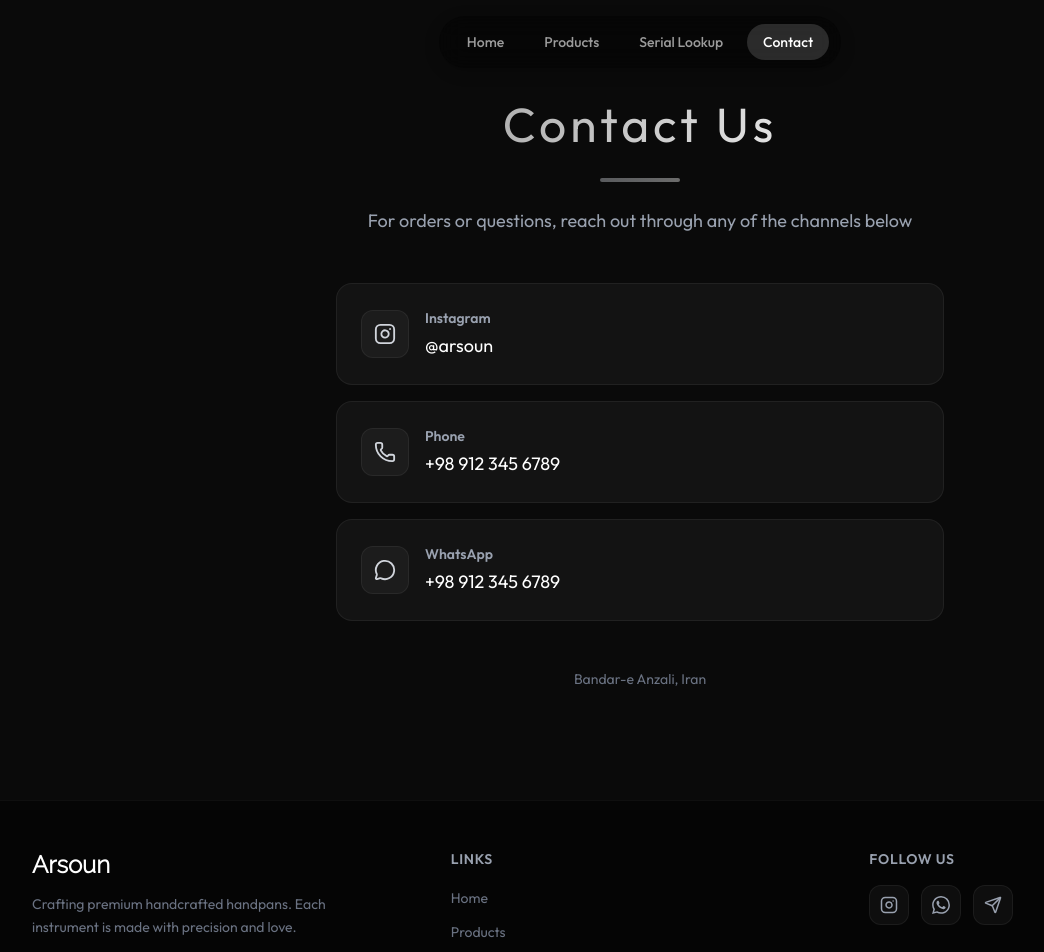
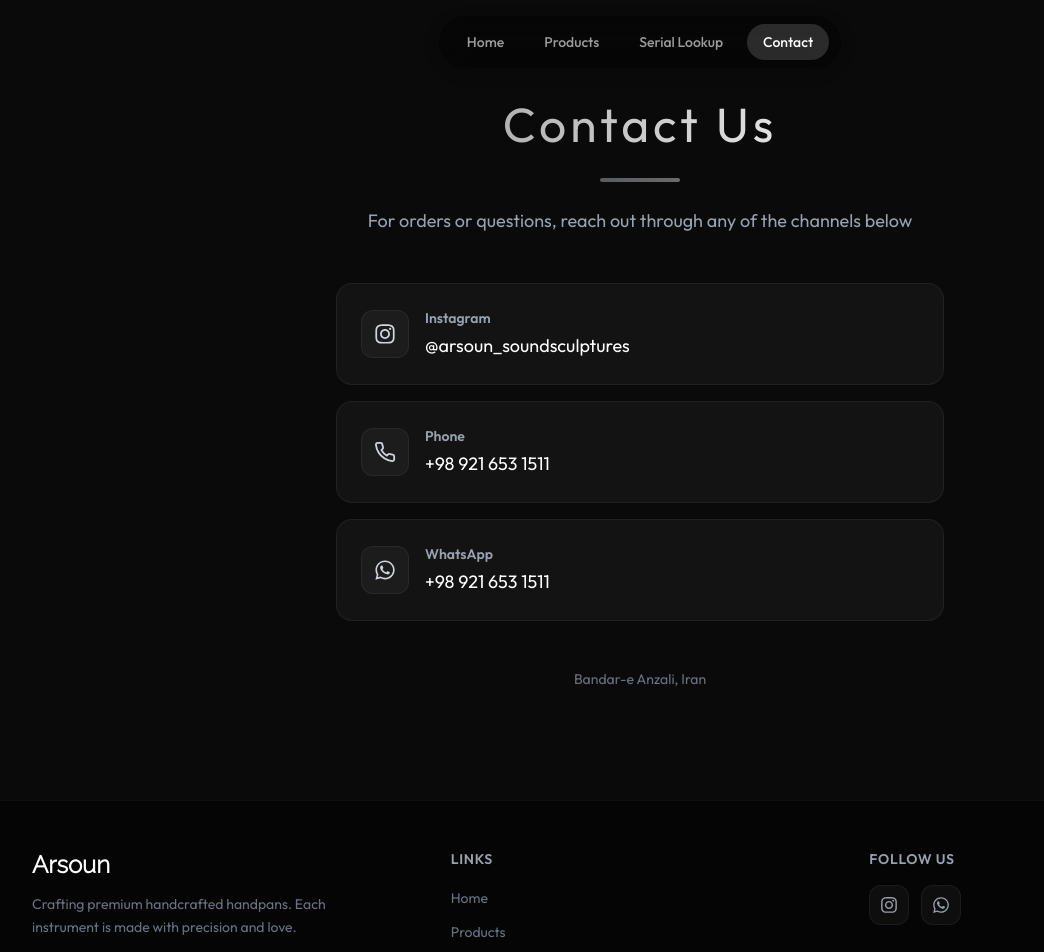
Before and after one commit to KiyarashFarahani/Arsoun, a Next.js app: page /contact in a window 1280 px wide. Shown: the top 952 px of the page, without its empty margins (0-1044 px from the left). Built offline with nearby package versions, Linux system fonts and the light colour scheme.

Commit message:
feat: update contact info and icons

```diff
--- a/src/app/(frontend)/contact/page.tsx
+++ b/src/app/(frontend)/contact/page.tsx
@@ -1,26 +1,27 @@
-'use client';
+"use client";
 
-import { motion } from 'framer-motion';
-import { Instagram, Phone, MessageCircle } from 'lucide-react';
+import { motion } from "framer-motion";
+import { FaInstagram, FaWhatsapp } from "react-icons/fa";
+import { FiPhone } from "react-icons/fi";
 
 const CONTACTS = [
   {
-    icon: Instagram,
-    label: 'Instagram',
-    value: '@arsoun',
-    href: 'https://instagram.com/arsoun',
+    icon: FaInstagram,
+    label: "Instagram",
+    value: "@arsoun_soundsculptures",
+    href: "https://instagram.com/arsoun_soundsculptures",
   },
   {
-    icon: Phone,
-    label: 'Phone',
-    value: '+98 912 345 6789',
-    href: 'tel:+989123456789',
+    icon: FiPhone,
+    label: "Phone",
+    value: "+98 921 653 1511",
+    href: "tel:+989216531511",
   },
   {
-    icon: MessageCircle,
-    label: 'WhatsApp',
-    value: '+98 912 345 6789',
-    href: 'https://wa.me/989123456789',
+    icon: FaWhatsapp,
+    label: "WhatsApp",
+    value: "+98 921 653 1511",
+    href: "https://wa.me/989216531511",
   },
 ];
 
@@ -60,8 +61,12 @@ export default function ContactPage() {
                 <contact.icon size={22} className="text-gray-300" />
               </div>
               <div>
-                <h3 className="text-sm font-body font-semibold text-gray-400 mb-1">{contact.label}</h3>
-                <p className="text-lg font-body text-white" dir="ltr">{contact.value}</p>
+                <h3 className="text-sm font-body font-semibold text-gray-400 mb-1">
+                  {contact.label}
+                </h3>
+                <p className="text-lg font-body text-white" dir="ltr">
+                  {contact.value}
+                </p>
               </div>
             </motion.a>
           ))}
--- a/src/app/(frontend)/lookup/page.tsx
+++ b/src/app/(frontend)/lookup/page.tsx
@@ -3,7 +3,7 @@
 import { useState } from 'react';
 import { motion } from 'framer-motion';
 import Link from 'next/link';
-import { Search } from 'lucide-react';
+import { FaSearch } from 'react-icons/fa';
 
 export default function LookupPage() {
   const [serial, setSerial] = useState('');
@@ -73,7 +73,7 @@ export default function LookupPage() {
               disabled={loading || !serial.trim()}
               className="px-6 py-4 bg-white text-[#0a0a0a] font-body font-medium rounded-xl hover:bg-gray-200 transition-all duration-300 disabled:opacity-50 disabled:cursor-not-allowed flex items-center gap-2"
             >
-              <Search size={18} />
+              <FaSearch size={18} />
               {loading ? 'Searching...' : 'Search'}
             </motion.button>
           </div>
--- a/src/components/CTA.tsx
+++ b/src/components/CTA.tsx
@@ -2,7 +2,7 @@
 
 import { motion } from 'framer-motion';
 import Link from 'next/link';
-import { ArrowRight, Package } from 'lucide-react';
+import { FaArrowRight, FaBox } from 'react-icons/fa';
 
 const CTA = () => {
   return (
@@ -20,7 +20,7 @@ const CTA = () => {
           className="mb-8"
         >
           <div className="inline-flex items-center justify-center w-16 h-16 bg-white/[0.04] rounded-2xl border border-white/[0.08]">
-            <Package size={28} className="text-gray-300" />
+            <FaBox size={28} className="text-gray-300" />
           </div>
         </motion.div>
 
@@ -61,7 +61,7 @@ const CTA = () => {
               className="group inline-flex items-center gap-2 px-8 py-4 bg-white text-[#0a0a0a] font-body font-semibold rounded-full shadow-lg shadow-white/10 hover:bg-gray-200 transition-all duration-300"
             >
               Contact Us
-              <ArrowRight size={18} className="group-hover:translate-x-1 transition-transform duration-300" />
+              <FaArrowRight size={18} className="group-hover:translate-x-1 transition-transform duration-300" />
             </Link>
           </motion.div>
           <motion.div whileHover={{ scale: 1.05 }} whileTap={{ scale: 0.95 }}>
--- a/src/components/Footer.tsx
+++ b/src/components/Footer.tsx
@@ -2,19 +2,7 @@
 
 import { motion } from 'framer-motion';
 import Link from 'next/link';
-import { Heart, Instagram, Send } from 'lucide-react';
-
-const WhatsAppIcon = ({ size = 20, className = "" }: { size?: number; className?: string }) => (
-  <svg
-    width={size}
-    height={size}
-    viewBox="0 0 24 24"
-    fill="currentColor"
-    className={className}
-  >
-    <path d="M17.472 14.382c-.297-.149-1.758-.867-2.03-.967-.273-.099-.471-.148-.67.15-.197.297-.767.966-.94 1.164-.173.199-.347.223-.644.075-.297-.15-1.255-.463-2.39-1.475-.883-.788-1.48-1.761-1.653-2.059-.173-.297-.018-.458.13-.606.134-.133.298-.347.446-.52.149-.174.198-.298.298-.497.099-.198.05-.371-.025-.52-.075-.149-.669-1.612-.916-2.207-.242-.579-.487-.5-.669-.51-.173-.008-.371-.01-.57-.01-.198 0-.52.074-.792.372-.272.297-1.04 1.016-1.04 2.479 0 1.462 1.065 2.875 1.213 3.074.149.198 2.096 3.2 5.077 4.487.709.306 1.262.489 1.694.625.712.227 1.36.195 1.871.118.571-.085 1.758-.719 2.006-1.413.248-.694.248-1.289.173-1.413-.074-.124-.272-.198-.57-.347m-5.421 7.403h-.004a9.87 9.87 0 01-5.031-1.378l-.361-.214-3.741.982.998-3.648-.235-.374a9.86 9.86 0 01-1.51-5.26c.001-5.45 4.436-9.884 9.888-9.884 2.64 0 5.122 1.03 6.988 2.898a9.825 9.825 0 012.893 6.994c-.003 5.45-4.437 9.884-9.885 9.884m8.413-18.297A11.815 11.815 0 0012.05 0C5.495 0 .16 5.335.157 11.892c0 2.096.547 4.142 1.588 5.945L.057 24l6.305-1.654a11.882 11.882 0 005.683 1.448h.005c6.554 0 11.89-5.335 11.893-11.893a11.821 11.821 0 00-3.48-8.413z"/>
-  </svg>
-);
+import { FaHeart, FaInstagram, FaWhatsapp } from 'react-icons/fa';
 
 const FOOTER_LINKS = [
   { label: 'Home', href: '/' },
@@ -24,9 +12,8 @@ const FOOTER_LINKS = [
 ];
 
 const SOCIAL_LINKS = [
-  { icon: Instagram, href: 'https://instagram.com/arsoun', label: 'Instagram' },
-  { icon: WhatsAppIcon, href: 'https://wa.me/989123456789', label: 'WhatsApp' },
-  { icon: Send, href: 'https://t.me/arsoun', label: 'Telegram' },
+  { icon: FaInstagram, href: 'https://instagram.com/arsoun_soundsculptures', label: 'Instagram' },
+  { icon: FaWhatsapp, href: 'https://wa.me/989216531511', label: 'WhatsApp' },
 ];
 
 const COPYRIGHT_YEAR = new Date().getFullYear();
@@ -104,7 +91,7 @@ const Footer = () => {
             className="text-xs text-gray-600 font-body flex items-center gap-1.5"
           >
             Made with
-            <Heart size={12} className="text-gray-600 fill-gray-600" />
+            <FaHeart size={12} className="text-gray-600 fill-gray-600" />
             by the Arsoun team
           </motion.p>
           <motion.p
```
Also changed, not shown: src/components/AboutBrand.tsx (+5 -5 lines).
